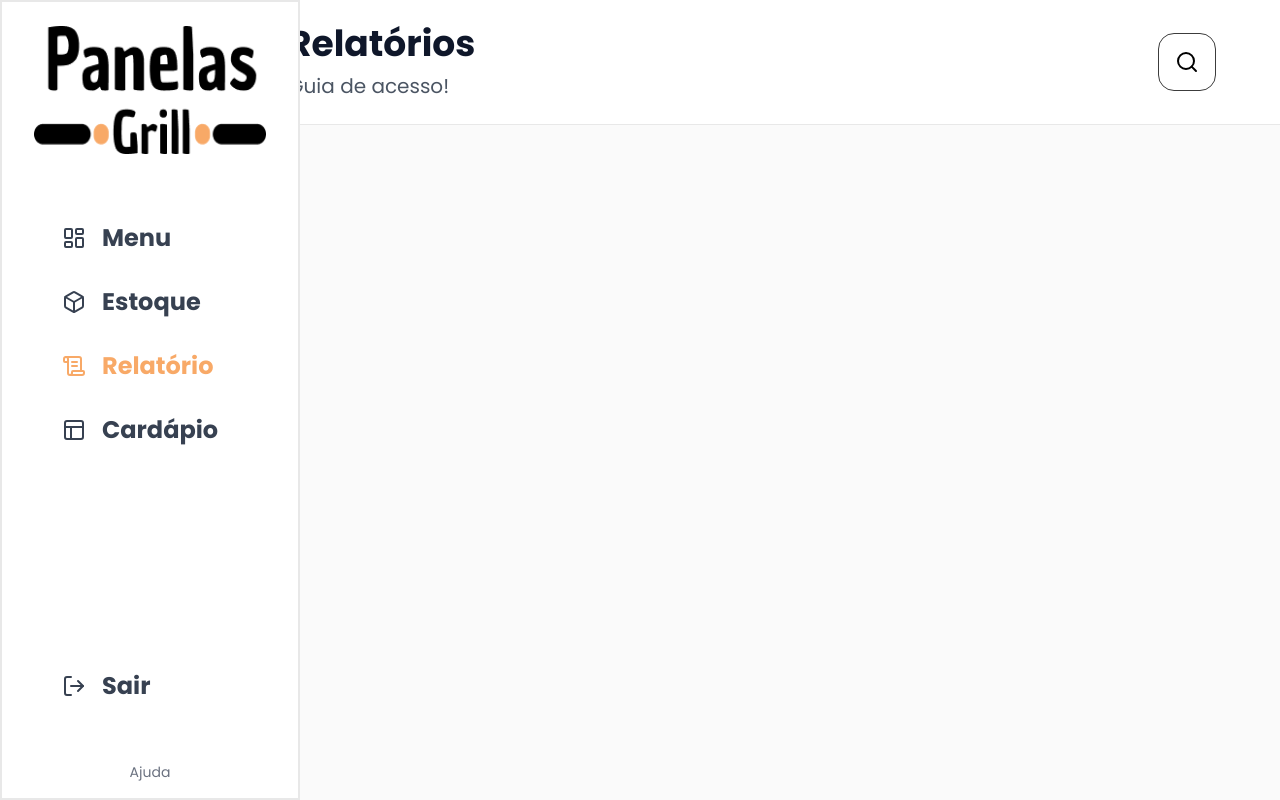
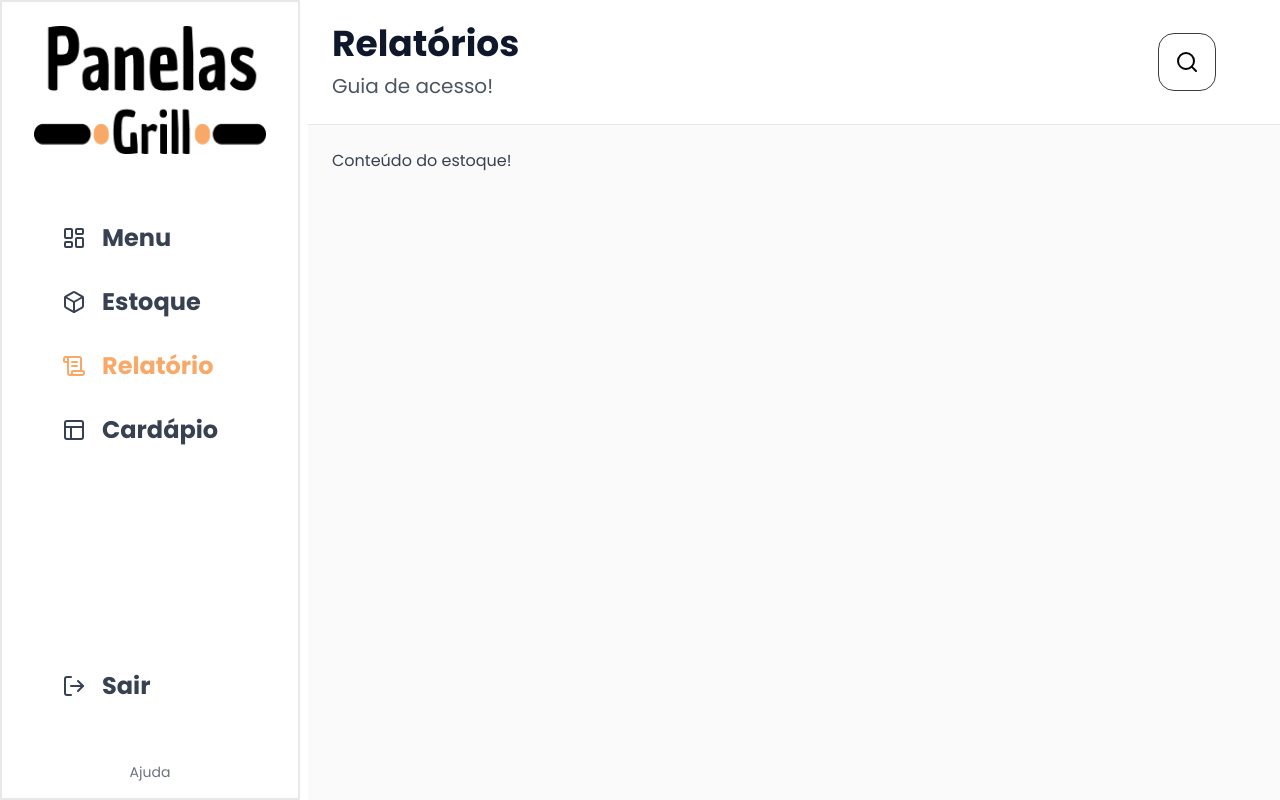
Before and after one commit to mdsreq-fga-unb/2024.2-T03-PanelasGrill, a Next.js app in the folder panelas-grill/: page /Relatorios in a window 1280 px wide. Built offline with nearby package versions, Linux system fonts and the light colour scheme; no server answers; sample sign-in values are in the browser's storage.

Commit message:
fix: arrumando espaçamento das páginas

```diff
--- a/panelas-grill/src/app/Cardapio/page.tsx
+++ b/panelas-grill/src/app/Cardapio/page.tsx
@@ -27,7 +27,7 @@ export default function Menu() {
         <div className="bg-primary-gray h-screen flex">
             <Sidebar />
 
-            <div className="flex-1 bg-white flex flex-col pl-72">
+            <div className="flex-1 bg-white flex flex-col pl-72 ml-5">
                 <header className="flex justify-between items-center p-6 border-b border-[#E8E8E8] bg-white">
                     <div>
                         <h2 className="text-4xl font-bold text-slate-900 mb-2">Cardápios</h2>
--- a/panelas-grill/src/app/Estoque/page.tsx
+++ b/panelas-grill/src/app/Estoque/page.tsx
@@ -144,7 +144,7 @@ export default function Estoque() {
     return (
         <div className="bg-primary-gray h-screen flex">
             <Sidebar />
-            <div className="flex-1 bg-white flex flex-col pl-72">
+            <div className="flex-1 bg-white flex flex-col pl-72 ml-5">
                 <header className="flex justify-between items-center p-6 border-b border-[#E8E8E8] bg-white">
                     <div>
                         <h2 className="text-4xl font-bold text-slate-900 mb-2">Estoque</h2>
--- a/panelas-grill/src/app/Menu/page.tsx
+++ b/panelas-grill/src/app/Menu/page.tsx
@@ -27,7 +27,7 @@ export default function Menu() {
         <div className="bg-primary-gray h-screen flex">
             <Sidebar />
 
-            <div className="flex-1 bg-white flex flex-col pl-72">
+            <div className="flex-1 bg-white flex flex-col pl-72 ml-5">
                 <header className="flex justify-between items-center p-6 border-b border-[#E8E8E8] bg-white">
                     <div>
                         <h2 className="text-4xl font-bold text-slate-900 mb-2">Menu principal</h2>
--- a/panelas-grill/src/app/Relatorios/page.tsx
+++ b/panelas-grill/src/app/Relatorios/page.tsx
@@ -27,8 +27,8 @@ export default function Menu() {
         <div className="bg-primary-gray h-screen flex">
             <Sidebar />
 
-            <div className="flex-1 bg-white flex flex-col">
-                <header className="flex justify-between items-center p-6 border-b border-[#E8E8E8] bg-white pl-72">
+            <div className="flex-1 bg-white flex flex-col pl-72 ml-5">
+                <header className="flex justify-between items-center p-6 border-b border-[#E8E8E8] bg-white ">
                     <div>
                         <h2 className="text-4xl font-bold text-slate-900 mb-2">Relatórios</h2>
                         <h3 className="text-xl text-gray-600">Guia de acesso!</h3>
```
